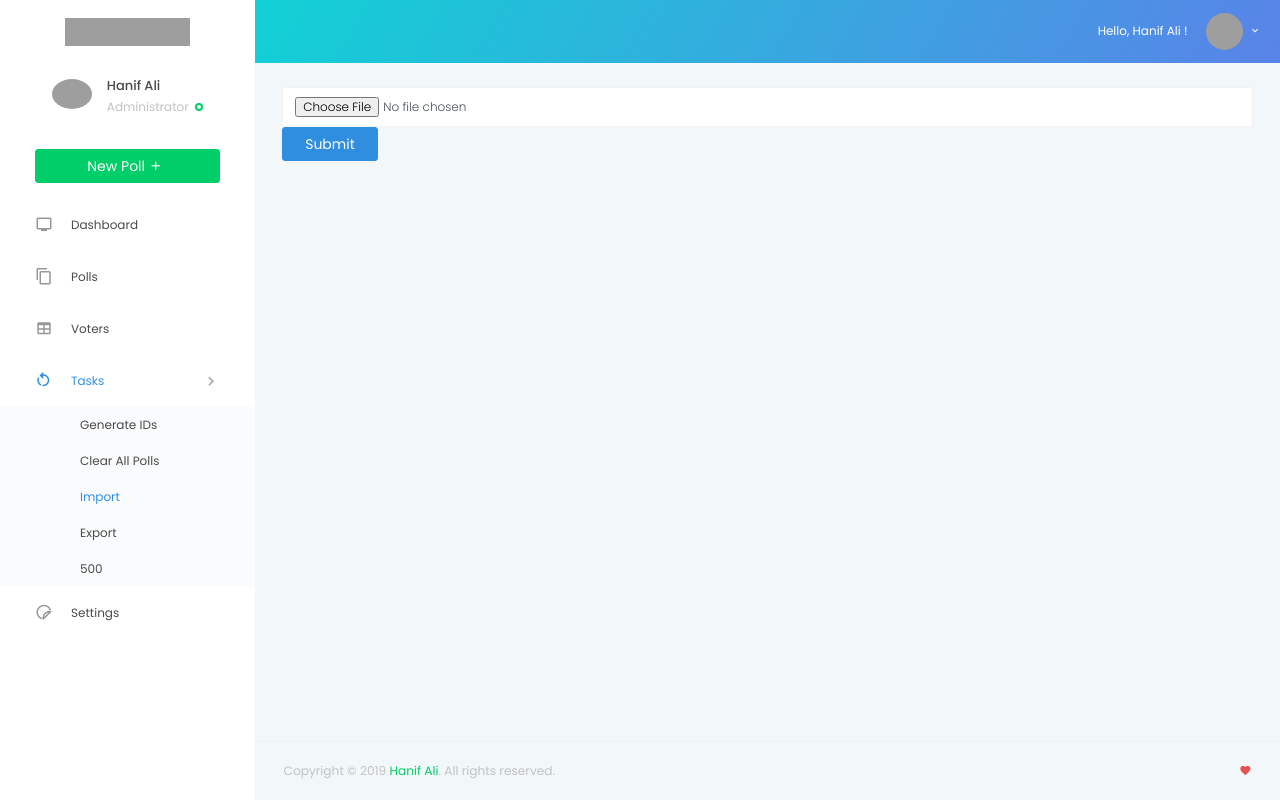
After one commit to hanif-ali/IPS, a Django app: page /manage/voters/import in a window 1280 px wide. The commit adds this page. Run offline with Django 3.2, Linux system fonts and the light colour scheme; parts of the project's set-up code (start-up, migrations or seed data) failed here and were passed over; some libraries are stand-ins or nearby versions; grey boxes are pictures that could not be loaded.

Commit message:
Added Import Page. Need development

```diff
--- a/IPS/templates/administration/base.html
+++ b/IPS/templates/administration/base.html
@@ -183,7 +183,7 @@
                   <a class="nav-link" href="#">Clear All Polls </a>
                 </li>
                 <li class="nav-item">
-                  <a class="nav-link" href="#">Import</a>
+                  <a class="nav-link" href="/manage/voters/import">Import</a>
                 </li>
                 <li class="nav-item">
                   <a class="nav-link" href="#">Export</a>
--- /dev/null
+++ b/IPS/templates/administration/loadvoters.html
@@ -0,0 +1,10 @@
+{% extends 'administration/base.html' %}
+
+{% block content %}
+<form action="" method="POST" enctype="multipart/form-data">
+	{% csrf_token %}
+	<input type="file" class="form-control" name="workbookfile">
+	<input type="submit" class="btn btn-primary">
+</form>
+
+{% endblock %}
--- a/IPS/urls.py
+++ b/IPS/urls.py
@@ -41,5 +41,6 @@ urlpatterns = [
     path('manage/polls/analysis/<int:poll_id>', adminviews.pollanalysis),
 
     path('manage/generateids', adminviews.generateids),
+    path('manage/voters/import', adminviews.importvoters),
 
 ]
--- a/administration/views.py
+++ b/administration/views.py
@@ -5,8 +5,11 @@ from django.contrib.auth.models import User
 from administration.forms import VoterForm, dynamicpollform
 from django.db.utils import IntegrityError
 from django.db.models import QuerySet
-import time, random, string
+import time, random, string, os
 from django.contrib.auth.decorators import login_required, user_passes_test
+from openpyxl import load_workbook
+from django.core.files.storage import default_storage
+from django.conf import settings
 
 # Create your views here.
 
@@ -300,3 +303,17 @@ def generateids(request):
             return HttpResponse(response)
         else:
             return HttpResponseRedirect("/manage/generateids?invalid_pass=True")
+
+
+
+def importvoters(request):
+    try:
+        file_obj = request.FILES["workbookfile"]
+    except:
+        return render(request, "administration/loadvoters.html")
+    dest_filename = os.path.join(settings.BASE_DIR,'tempfile.xlsx')
+    with open(dest_filename, "wb+") as dest:
+        for chunk in file_obj.chunks():
+            dest.write(chunk)
+    wb = load_workbook(dest_filename)
+    return HttpResponse(wb)
```
Also changed, not shown: 2 other files.
